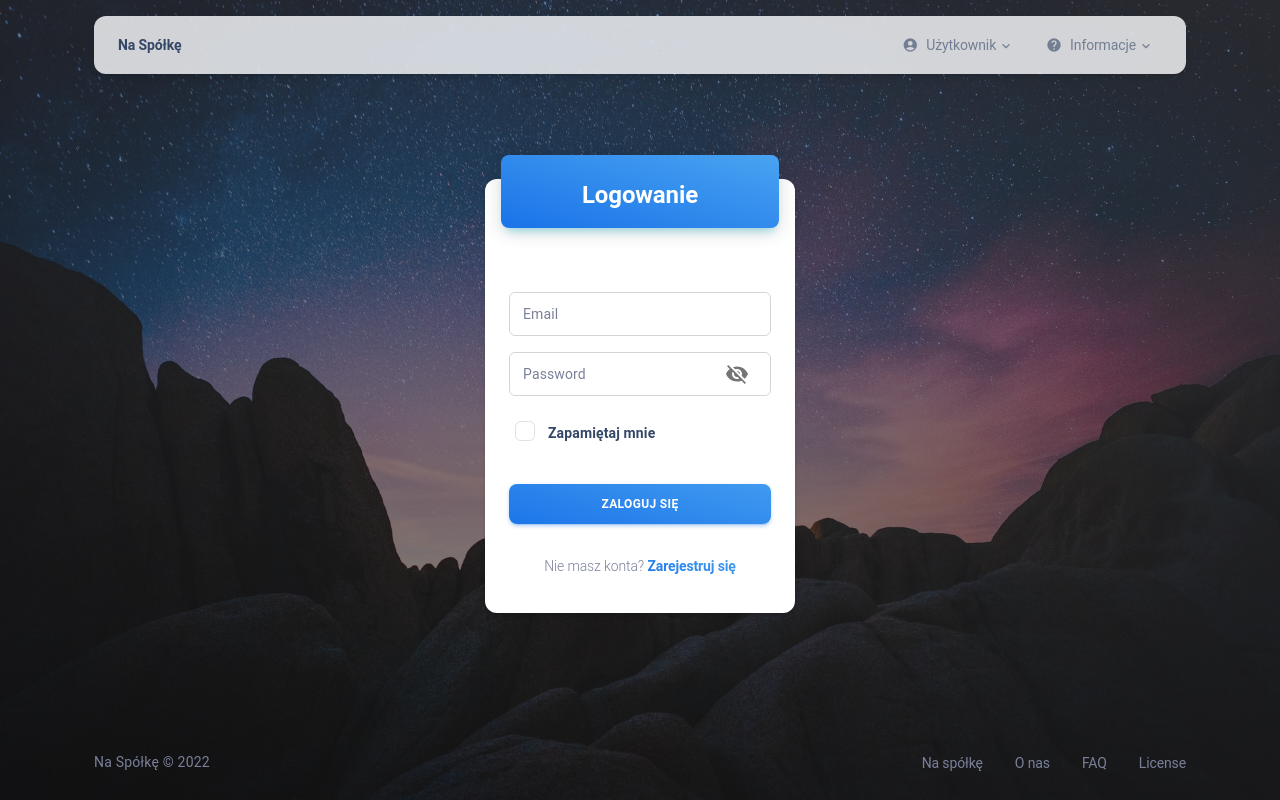
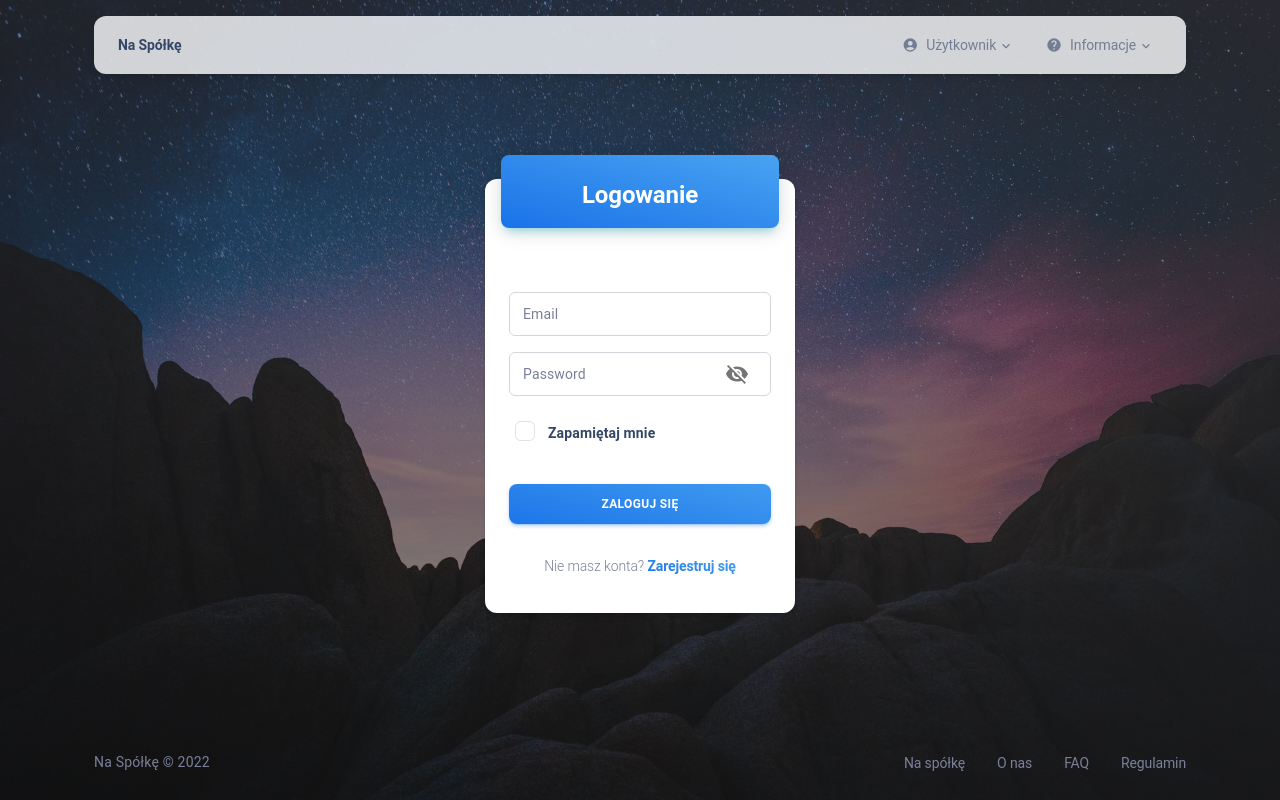
Before and after one commit to michal-bed/el-proyecte-grande-naspolke, a React (Create React App) app in the folder src/main/webapp/na-spolke-client/: page /login in a window 1280 px wide. Built offline with nearby package versions, Linux system fonts and the light colour scheme.

Commit message:
Implement statute and routes into simple footer

```diff
--- a/src/main/webapp/na-spolke-client/src/componentsInUse/footer/SimpleFooter.js
+++ b/src/main/webapp/na-spolke-client/src/componentsInUse/footer/SimpleFooter.js
@@ -81,9 +81,9 @@ SimpleFooter.defaultProps = {
     company: { href: "/", name: "Na spółkę" },
     links: [
         { href: "/", name: "Na spółkę" },
-        { href: "/", name: "O nas" },
-        { href: "/", name: "FAQ" },
-        { href: "https://www.creative-tim.com/license", name: "License" },
+        { href: "/#onas", name: "O nas" },
+        { href: "/faq", name: "FAQ" },
+        { href: "/statute", name: "Regulamin" },
     ],
     light: false,
 };
```
